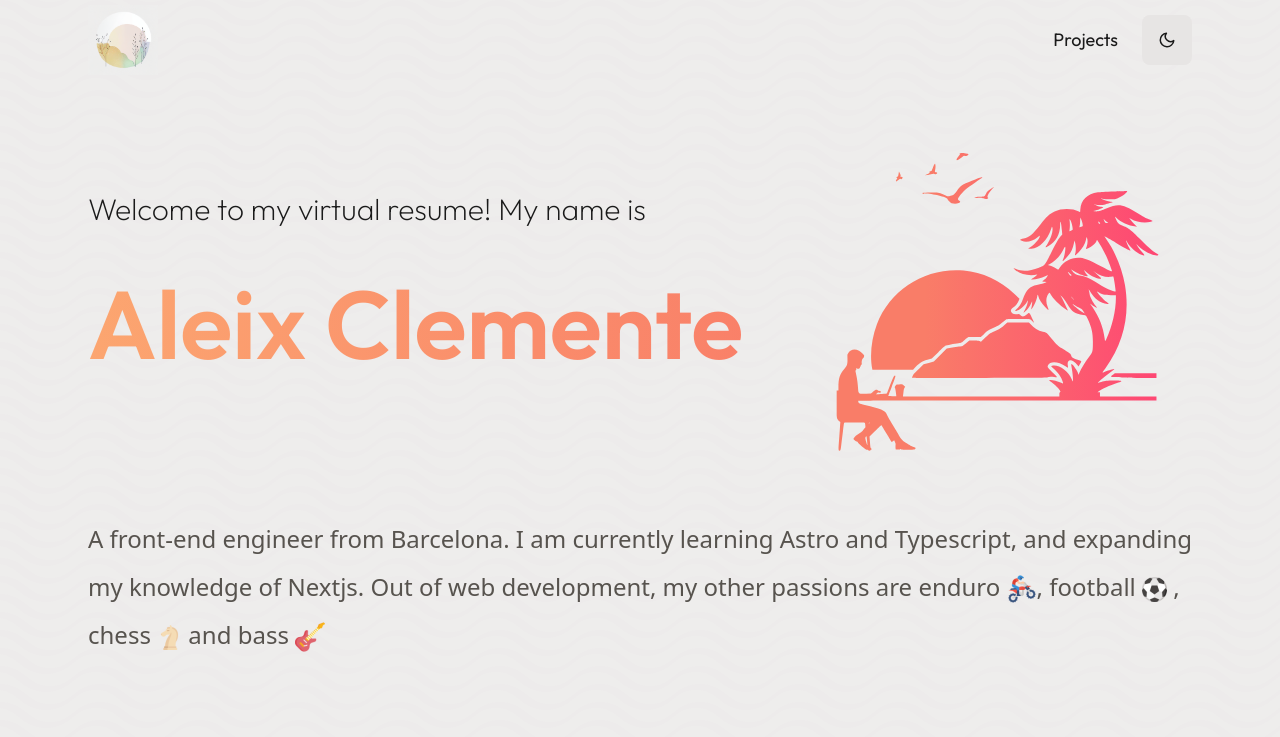
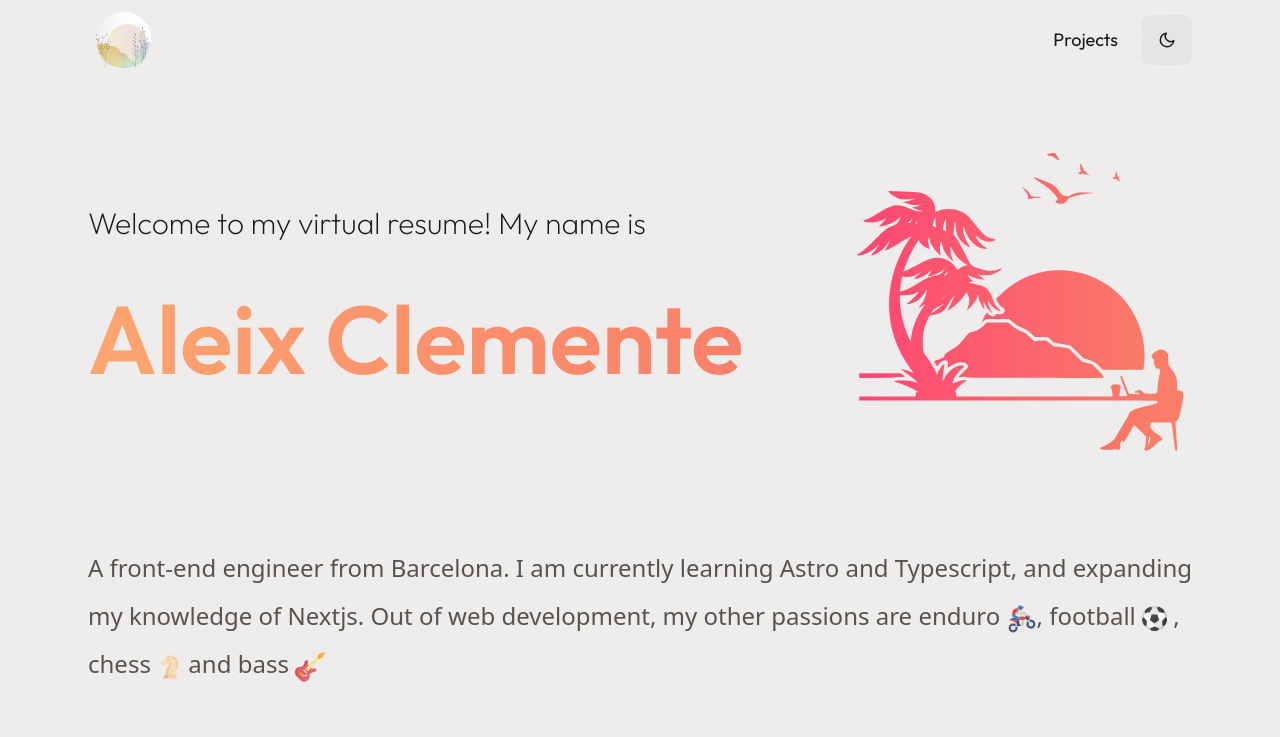
Before and after one commit to aleixdeveloper/aleixdeveloper.github.io, an Astro site: page / in a window 1280 px wide. Shown: the top 737 px of the page. Built offline with nearby package versions, Linux system fonts and the light colour scheme; Astro itself is replaced by a stand-in of ours.

Commit message:
fixed hero-image

```diff
--- a/src/components/home/Hero.astro
+++ b/src/components/home/Hero.astro
@@ -8,7 +8,7 @@ const { name } = Astro.props as IHeroProps;
 <section
   class="text-stone-600 flex flex-col mt-10 gap-10 relative w-full dark:text-stone-300 font-extralight text-lg sm:text-2xl lg:text-3xl"
 >
-  <div class="flex flex-col lg:flex-row lg:gap-10 items-center h-3/5">
+  <div class="flex flex-col xl:flex-row xl:gap-10 items-center h-3/5">
     <div class="flex flex-col gap-10 w-full lg:w-2/3">
       <p class="dark:text-stone-200">
         Welcome to my virtual resume! My name is
@@ -16,10 +16,8 @@ const { name } = Astro.props as IHeroProps;
 
       <h1>{name}</h1>
     </div>
-    <div class="w-full lg:w-1/3 flex items-center aspect-square">
-      <div class="w-full h-full hero-img">
-        <HeroImage />
-      </div>
+    <div class="aspect-square lg:w-1/3 h-96">
+      <HeroImage />
     </div>
   </div>
   <div class="leading-loose mx-auto flex items-center text-2xl">
@@ -32,7 +30,4 @@ const { name } = Astro.props as IHeroProps;
     @apply max-w-6xl mx-auto px-4 md:px-6;
     margin-bottom: 80px;
   }
-  .hero-img {
-    transform: scale(-1, 1);
-  }
 </style>
--- a/src/components/home/HeroImage.astro
+++ b/src/components/home/HeroImage.astro
@@ -22,7 +22,6 @@
 <style>
   svg {
     /*  transform: scale(-1, 1); */
-
     position: absolute;
   }
   #intro {
@@ -30,8 +29,8 @@
     /*     background-attachment: fixed; */
     -webkit-clip-path: url(#clipping);
     clip-path: url(#clipping);
-    height: 100%;
-    width: 100%;
+    height: 120%;
+    width: 120%;
     /*    position: absolute;
     bottom: 0; */
   }
--- a/src/components/parallax/Parallax.astro
+++ b/src/components/parallax/Parallax.astro
@@ -2,11 +2,9 @@
 const { direction } = Astro.props;
 ---
 
-<section class="text-slate-200">
-  <div class={`reveal ${direction}`}>
-    <slot />
-  </div>
-</section>
+<div class={`reveal ${direction}`}>
+  <slot />
+</div>
 
 <style>
   .left {
```
